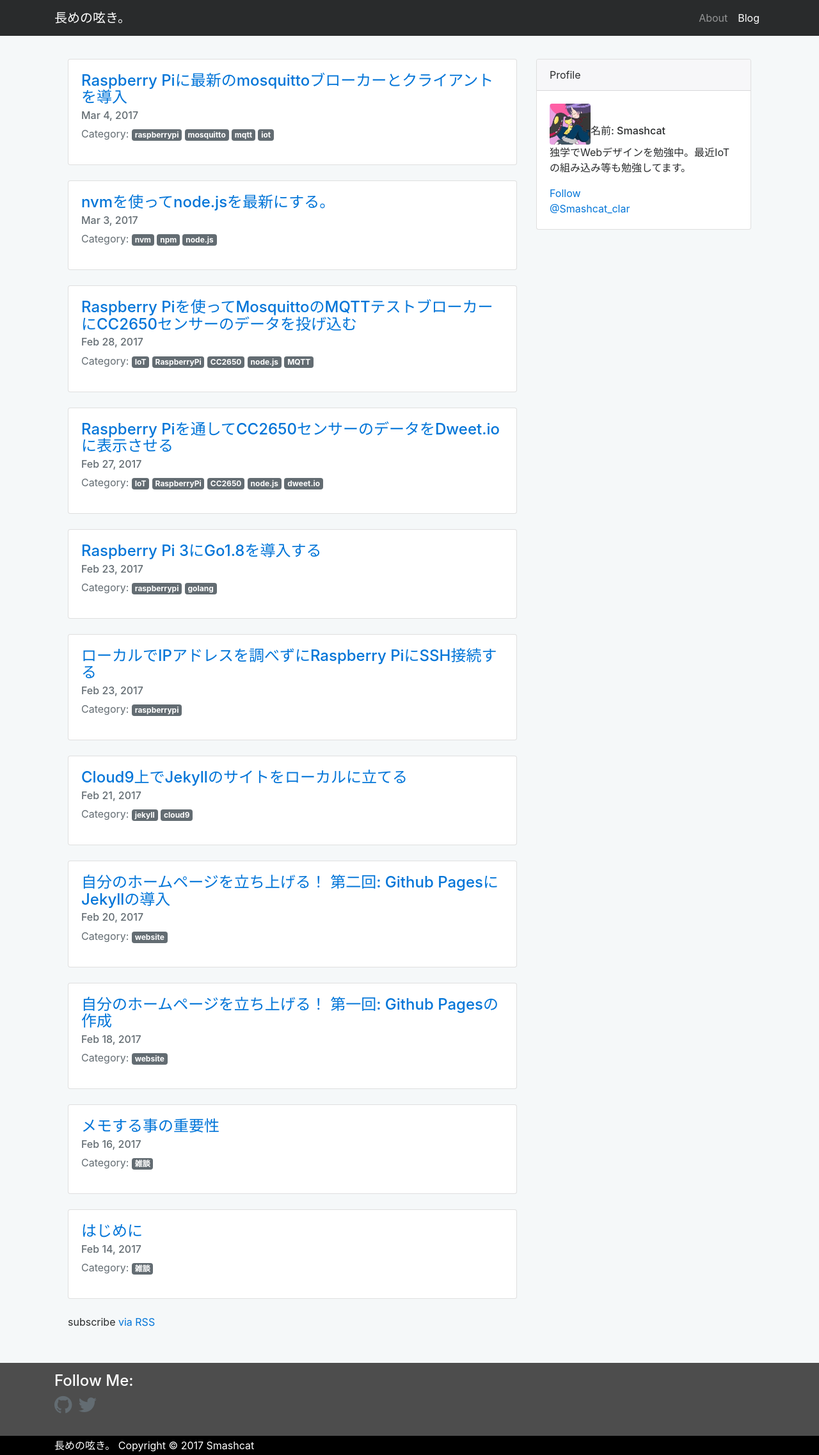
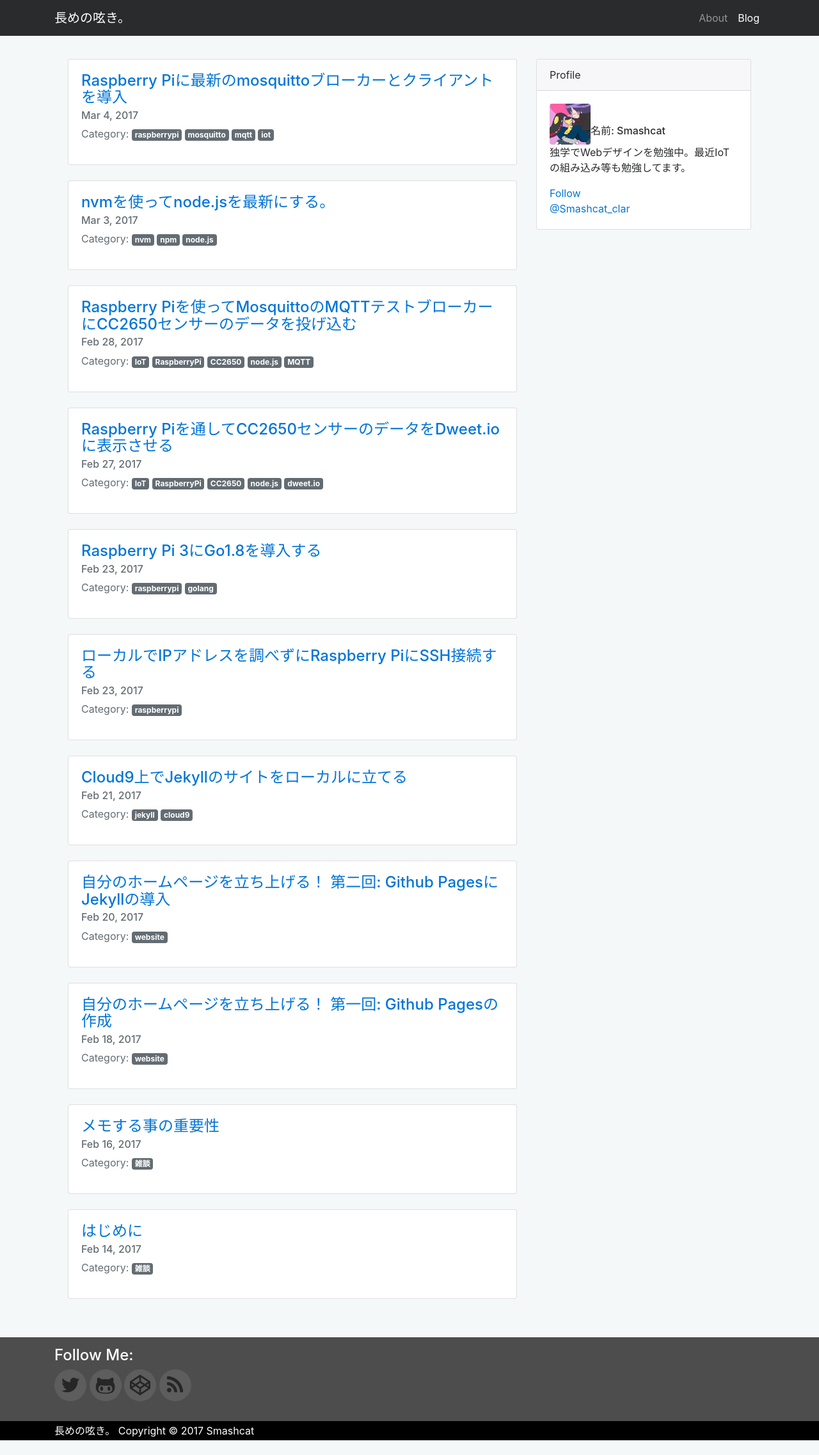
Before and after one commit to Naturalclar/naturalclar.github.io, a Jekyll site: the page built from blog.md, in a window 1280 px wide. Shown: the whole page at 64% size. Built offline with Jekyll 4.4.1, drawn with Linux system fonts in a browser that asks for light colours; some web fonts are replaced; comment, search, counter and statistics services are not loaded; after the commit the page ends 2251 px from its top, so only the background shows below that.

Commit message:
add social media button

```diff
--- a/_includes/footer.html
+++ b/_includes/footer.html
@@ -4,10 +4,7 @@
           <!-- Contact List -->
           <div class="col col-lg-4">
             <h4>Follow Me:</h4>
-            <ul class="list-inline">
-               <li class="list-inline-item">{% include icon-github.html username=site.github_username %}</li>
-               <li class="list-inline-item">{% include icon-twitter.html username=site.twitter_username %}</li>
-            </ul>
+            {% include social-media.html %}
           </div>
         </div>
       </div>
--- a/_includes/head.html
+++ b/_includes/head.html
@@ -5,13 +5,10 @@
   <title>{% if page.title %}{{ page.title | escape }}{% else %}{{ site.title | escape }}{% endif %}</title>
   <meta name="description" content="{{ page.excerpt | default: site.description | strip_html | normalize_whitespace | truncate: 160 | escape }}">
   <link rel="stylesheet" href="{{ "/assets/main.css?version=3" | relative_url }}">
-  <link rel="stylesheet" href="/assets/styles.css?version=5">
+  <link rel="stylesheet" href="/assets/styles.css?version=6">
   <link href="https://fonts.googleapis.com/earlyaccess/nicomoji.css" rel="stylesheet" />
   <link href="https://fonts.googleapis.com/earlyaccess/sawarabigothic.css" rel="stylesheet" />
   <link rel="canonical" href="{{ page.url | replace:'index.html','' | absolute_url }}">
   <link rel="alternate" type="application/rss+xml" title="{{ site.title | escape }}" href="{{ "/feed.xml" | relative_url }}">
   <link rel="shortcut icon" type="image/x-icon" href="/favicon.ico?">
-     {% if jekyll.environment == 'production' %}
-       {% include google-analytics.html %}
-     {% endif %}
 </head>
--- a/_includes/icon-github.html
+++ /dev/null
@@ -1,3 +0,0 @@
-<a href="https://github.com/{{ include.username }}">
-    <i class="fa fa-github fa-2x text-muted"></i>
-</a>
--- a/_includes/icon-twitter.html
+++ /dev/null
@@ -1,3 +0,0 @@
-<a href="https://twitter.com/{{ include.username }}">
-    <i class="fa fa-twitter fa-2x text-muted"></i>
-</a>
--- /dev/null
+++ b/_includes/social-media.html
@@ -0,0 +1,6 @@
+<ul class="social-media">
+  <li><a href="https://twitter.com/Smashcat_Clar"><i class="fa fa-twitter fa-2x"></i></a></li>
+  <li><a href="https://github.com/Naturalclar"><i class="fa fa-github-alt fa-2x"></i></a></li>
+  <li><a href="https://codepen.io/naturalclar/"><i class="fa fa-codepen fa-2x"></i></a></li>
+  <li><a href="{{"/feed.xml" | relative_url }}"><i class="fa fa-rss fa-2x"></i></a></li>
+</ul>
--- a/_layouts/default.html
+++ b/_layouts/default.html
@@ -20,7 +20,9 @@
 
     {% include footer.html %}
     {% include footer-copyright.html %}
-    {% include google-analytics.html %}
+    {% if jekyll.environment == 'production' %}
+       {% include google-analytics.html %}
+    {% endif %}
     {% include script.html %}
 
   </body>
--- a/_layouts/home.html
+++ b/_layouts/home.html
@@ -45,5 +45,4 @@
           </div>
         </div>
         <br>
- <p class="rss-subscribe">subscribe <a href="{{ "/feed.xml" | relative_url }}">via RSS</a></p>
 </div>
--- a/assets/styles.scss
+++ b/assets/styles.scss
@@ -36,3 +36,43 @@
   //fonts
   .wf-nicomoji { font-family: "Nico Moji"; }
   .wf-sawarabigothic { font-family: "Sawarabi Gothic"; }
+
+  //social-media
+.social-media{
+  list-style-type: none;
+  padding: 0px;
+}
+
+.social-media li{
+  display: inline-block;
+}
+
+.social-media li .fa{
+  background: #5d5d5d;
+  color: #262626;
+  width: 50px;
+  height: 50px;
+  border-radius: 50%;
+  text-align:center;
+  line-height:50px;
+}
+
+.social-media .fa.fa-twitter:hover{
+  background:#2aaae0;
+  color:#fff;
+}
+
+.social-media .fa.fa-github-alt:hover{
+  background:#800080;
+  color:#fff;
+}
+
+.social-media .fa.fa-rss:hover{
+  background:#ee8533;
+  color:#fff;
+}
+
+.social-media .fa.fa-codepen:hover{
+  background:#888;
+  color:#fff;
+}
--- a/blog.md
+++ b/blog.md
@@ -23,5 +23,4 @@
     </div>
     <br>
   {% endfor %}
-  <p class="rss-subscribe">subscribe <a href="{{ "/feed.xml" | relative_url }}">via RSS</a></p>
 </div>
```
